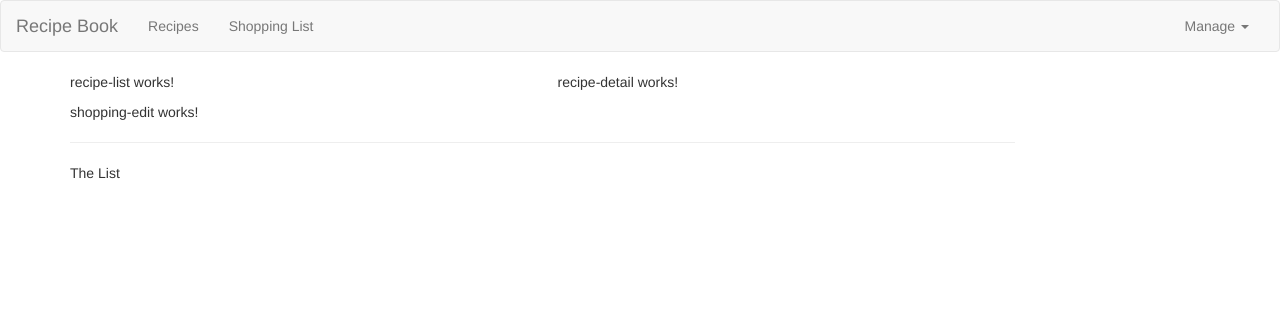
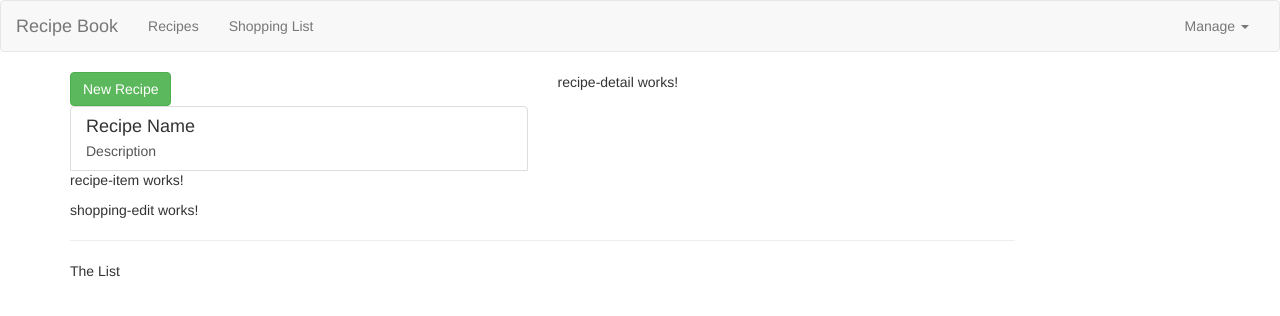
Before and after one commit to abhishek3365/Recipes-Project-Angular, an Angular app: page / in a window 1280 px wide. Shown: the top 316 px of the page. Built offline with nearby package versions, Linux system fonts and the light colour scheme.

Commit message:
Basic list item setup

```diff
--- a/src/app/recipes/recipe-list/recipe-list.component.html
+++ b/src/app/recipes/recipe-list/recipe-list.component.html
@@ -1,3 +1,19 @@
-<p>
-  recipe-list works!
-</p>
+<div class="row">
+  <div class="col-xs-12">
+    <button class="btn btn-success">New Recipe</button>
+  </div>
+</div>
+<div class="row">
+  <div class="col-xs-12">
+    <a href="#" class="list-group-item clearfix">
+      <div class="pull-left">
+        <h4 class="list-group-item-heading">Recipe Name</h4>
+        <p class="list-group-item-text">Description</p>
+        <span class="pull-right">
+          <img src="" alt="" class="img-responsive" style="max-height : 50px;">
+        </span>
+      </div>
+    </a>
+    <app-recipe-item></app-recipe-item>
+  </div>
+</div>
--- a/src/app/recipes/recipe-list/recipe-list.component.ts
+++ b/src/app/recipes/recipe-list/recipe-list.component.ts
@@ -1,4 +1,5 @@
 import { Component, OnInit } from '@angular/core';
+import { Recipe } from '../recipe.model';
 
 @Component({
   selector: 'app-recipe-list',
@@ -7,6 +8,10 @@
 })
 export class RecipeListComponent implements OnInit {
 
+  recipe : Recipe[] = [
+    new Recipe('test recipe' , 'This is simply a test' ,  'http://maxpixel.freegreatpicture.com/static/photo/1x/Meat-Power-Recipe-Food-Dishes-Pork-1459693.jpg')
+  ];
+
   constructor() { }
 
   ngOnInit() {
```
